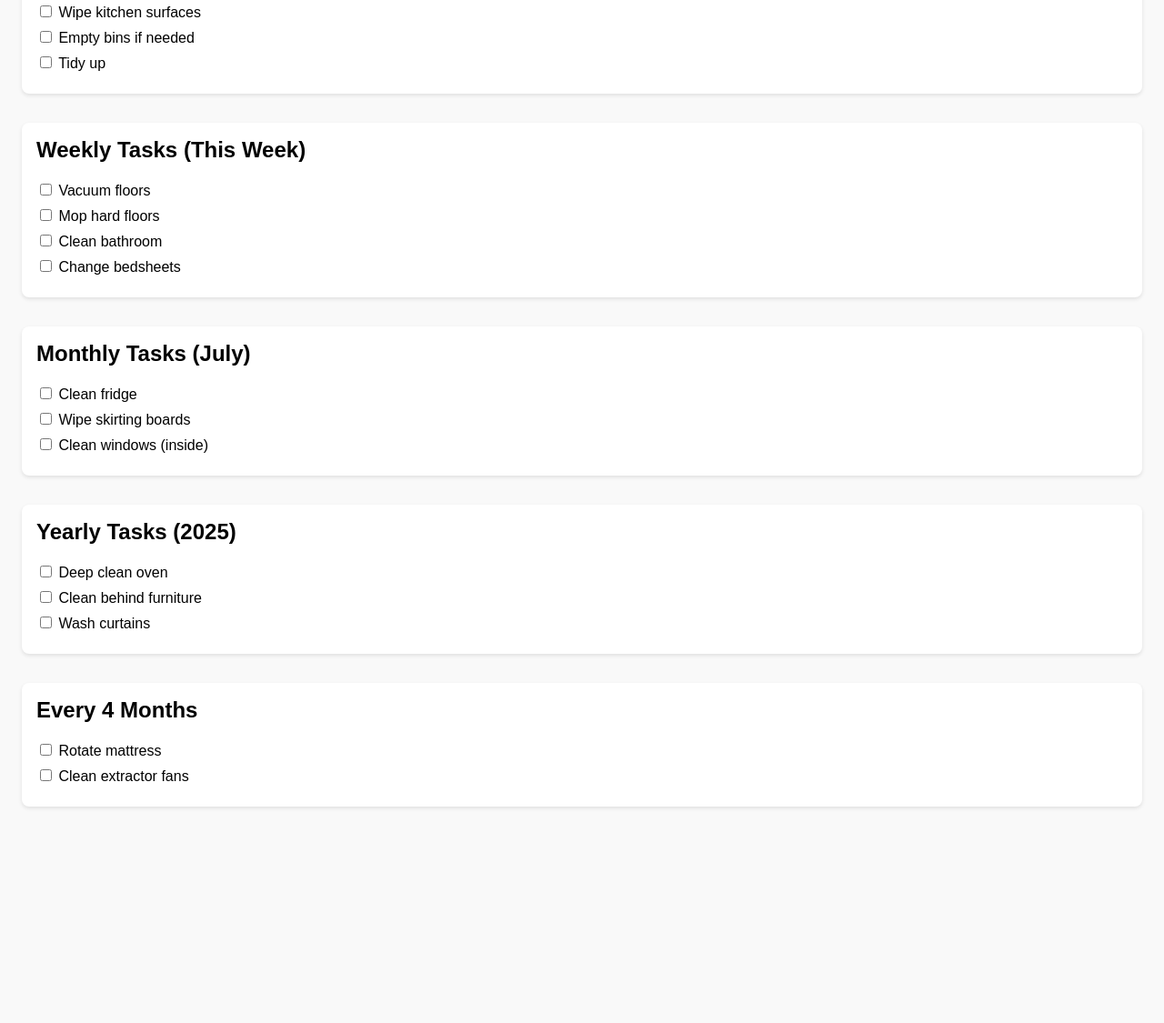
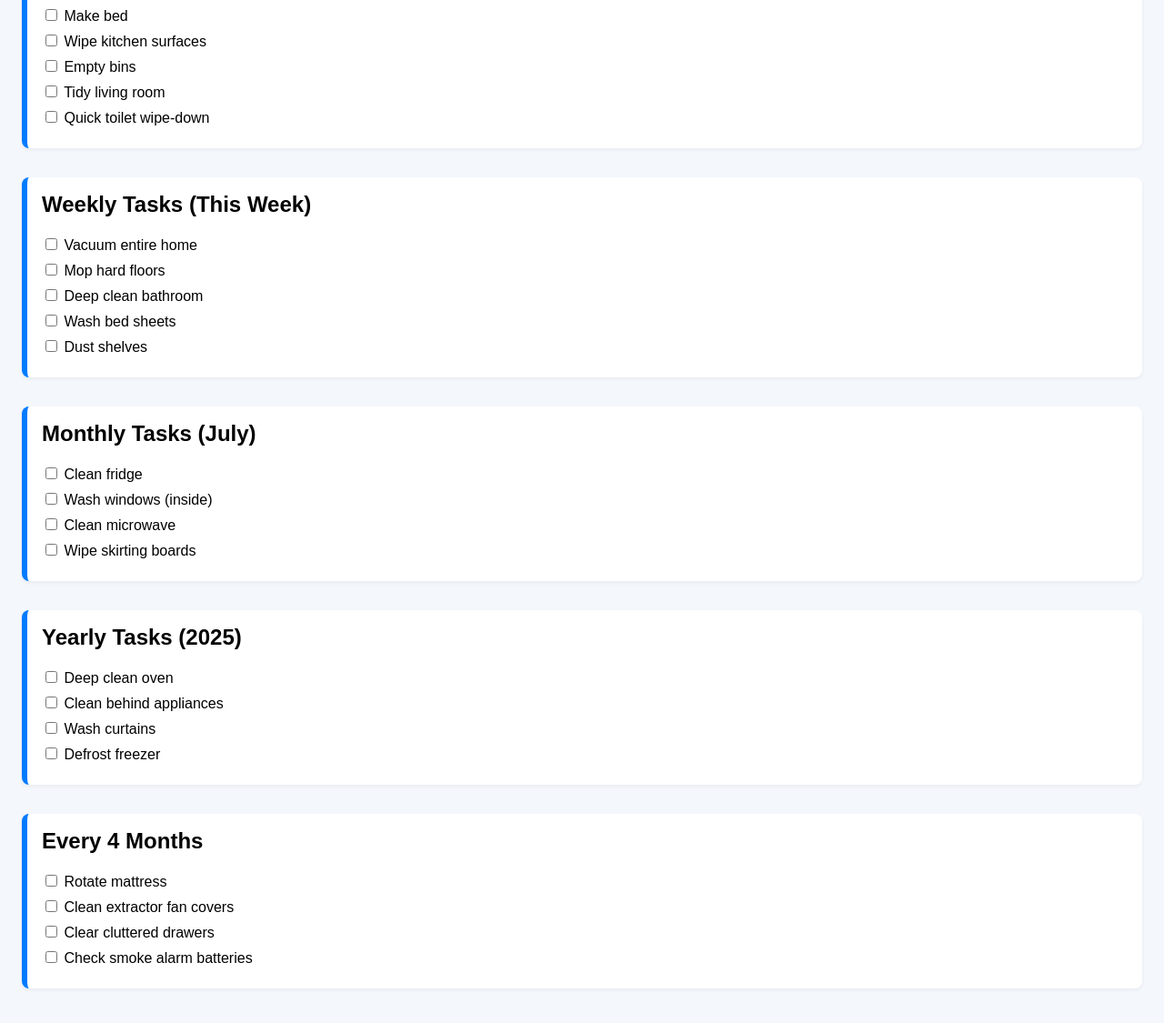
Before and after one commit to Ozone5RW/LB_cleaning_schedule, a plain HTML site: page index.html in a window 1280 px wide. Shown: the part 203-1328 px from the top of the page at 91% size. Before the commit the page ends 1146 px from the top, so only its background shows below. Drawn offline with Linux system fonts and the light colour scheme.

Commit message:
Update index.html

```diff
--- a/index.html
+++ b/index.html
@@ -8,18 +8,23 @@
     body {
       font-family: Arial, sans-serif;
       padding: 1rem;
-      background-color: #f9f9f9;
+      background-color: #f4f7fb;
     }
     h1 {
+      background-color: #007BFF;
+      color: white;
+      padding: 1rem;
       text-align: center;
+      border-radius: 8px;
       margin-bottom: 2rem;
     }
     .checklist {
       margin-bottom: 2rem;
       padding: 1rem;
       background-color: #fff;
+      border-left: 6px solid #007BFF;
       border-radius: 8px;
-      box-shadow: 0 2px 4px rgba(0, 0, 0, 0.1);
+      box-shadow: 0 2px 4px rgba(0, 0, 0, 0.05);
     }
     h2 {
       margin-top: 0;
@@ -37,36 +42,42 @@
     <h2>Daily Tasks</h2>
     <label><input type="checkbox"> Make bed</label>
     <label><input type="checkbox"> Wipe kitchen surfaces</label>
-    <label><input type="checkbox"> Empty bins if needed</label>
-    <label><input type="checkbox"> Tidy up</label>
+    <label><input type="checkbox"> Empty bins</label>
+    <label><input type="checkbox"> Tidy living room</label>
+    <label><input type="checkbox"> Quick toilet wipe-down</label>
   </div>
 
   <div class="checklist" data-interval="weekly">
     <h2>Weekly Tasks</h2>
-    <label><input type="checkbox"> Vacuum floors</label>
+    <label><input type="checkbox"> Vacuum entire home</label>
     <label><input type="checkbox"> Mop hard floors</label>
-    <label><input type="checkbox"> Clean bathroom</label>
-    <label><input type="checkbox"> Change bedsheets</label>
+    <label><input type="checkbox"> Deep clean bathroom</label>
+    <label><input type="checkbox"> Wash bed sheets</label>
+    <label><input type="checkbox"> Dust shelves</label>
   </div>
 
   <div class="checklist" data-interval="monthly">
     <h2>Monthly Tasks</h2>
     <label><input type="checkbox"> Clean fridge</label>
+    <label><input type="checkbox"> Wash windows (inside)</label>
+    <label><input type="checkbox"> Clean microwave</label>
     <label><input type="checkbox"> Wipe skirting boards</label>
-    <label><input type="checkbox"> Clean windows (inside)</label>
   </div>
 
   <div class="checklist" data-interval="yearly">
     <h2>Yearly Tasks</h2>
     <label><input type="checkbox"> Deep clean oven</label>
-    <label><input type="checkbox"> Clean behind furniture</label>
+    <label><input type="checkbox"> Clean behind appliances</label>
     <label><input type="checkbox"> Wash curtains</label>
+    <label><input type="checkbox"> Defrost freezer</label>
   </div>
 
   <div class="checklist" data-interval="every-4-months">
     <h2>Every 4 Months</h2>
     <label><input type="checkbox"> Rotate mattress</label>
-    <label><input type="checkbox"> Clean extractor fans</label>
+    <label><input type="checkbox"> Clean extractor fan covers</label>
+    <label><input type="checkbox"> Clear cluttered drawers</label>
+    <label><input type="checkbox"> Check smoke alarm batteries</label>
   </div>
 
   <script src="script.js"></script>
```
